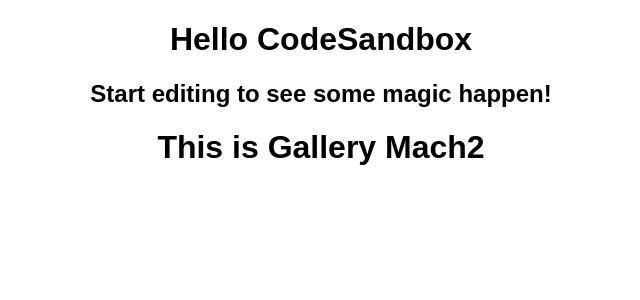
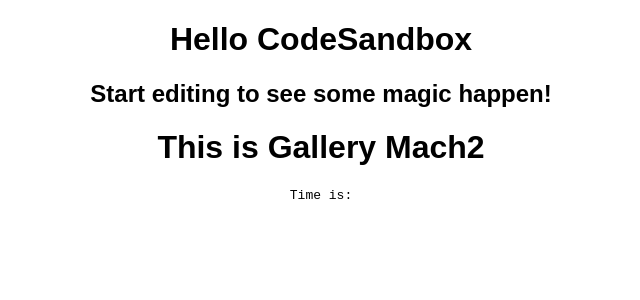
Before and after one commit to RaymondByczko/hungry-bell-vgq5td, a React (Create React App) app: page / in a window 1280 px wide. Shown: the top 300 px of the page, without its empty margins (319-959 px from the left). Built offline with nearby package versions, Linux system fonts and the light colour scheme.

Commit message:
Another draft with Time this time.

```diff
--- a/src/App.js
+++ b/src/App.js
@@ -1,5 +1,6 @@
 import "./styles.css";
 import Gallery from "./Gallery";
+import Time from "./Time";
 
 export default function App() {
   return (
@@ -7,6 +8,7 @@
       <h1>Hello CodeSandbox</h1>
       <h2>Start editing to see some magic happen!</h2>
       <Gallery></Gallery>
+      <Time timeObject={{ h: 12 }}></Time>
     </div>
   );
 }
--- /dev/null
+++ b/src/Time.js
@@ -0,0 +1,3 @@
+export default function Time({ timeObject }) {
+  return <pre>Time is:</pre>;
+}
```
